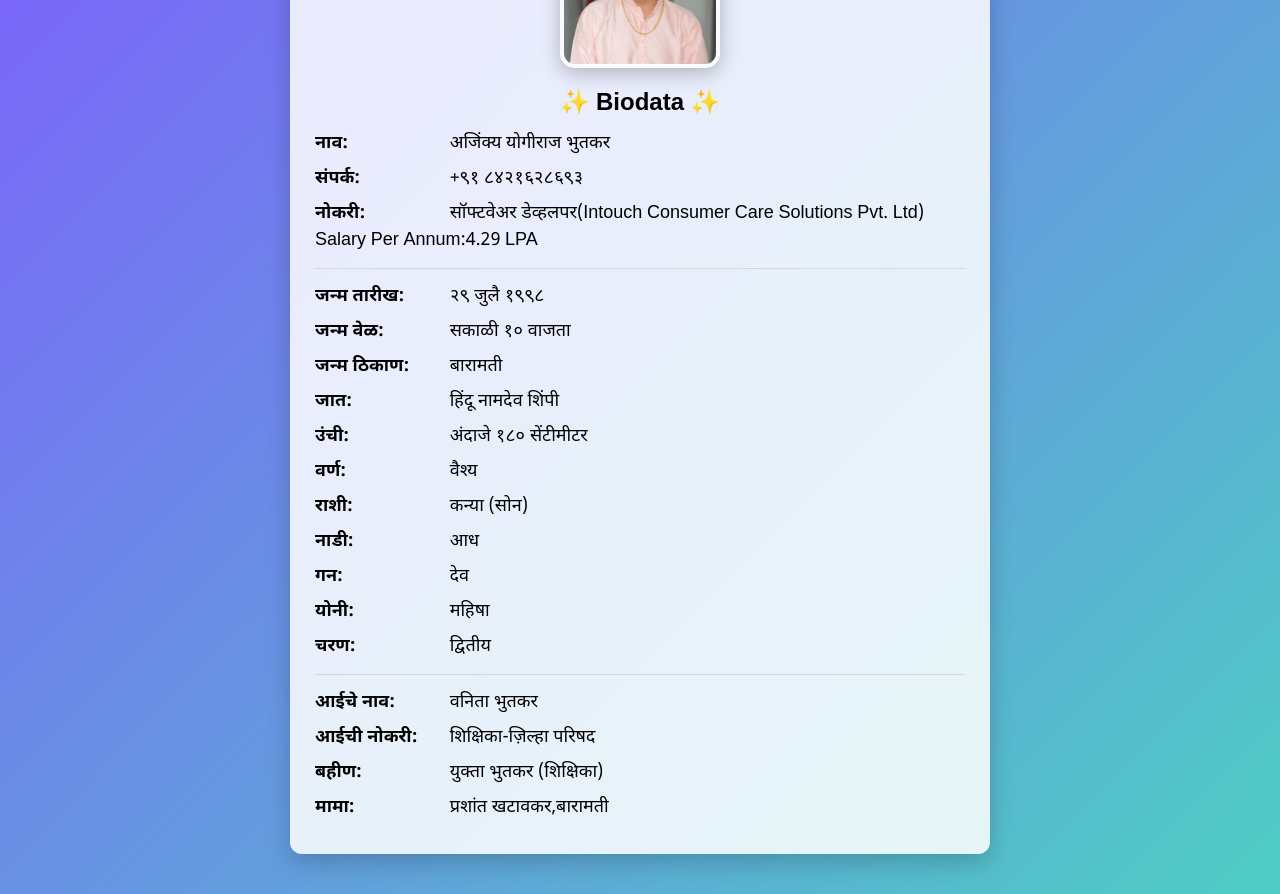
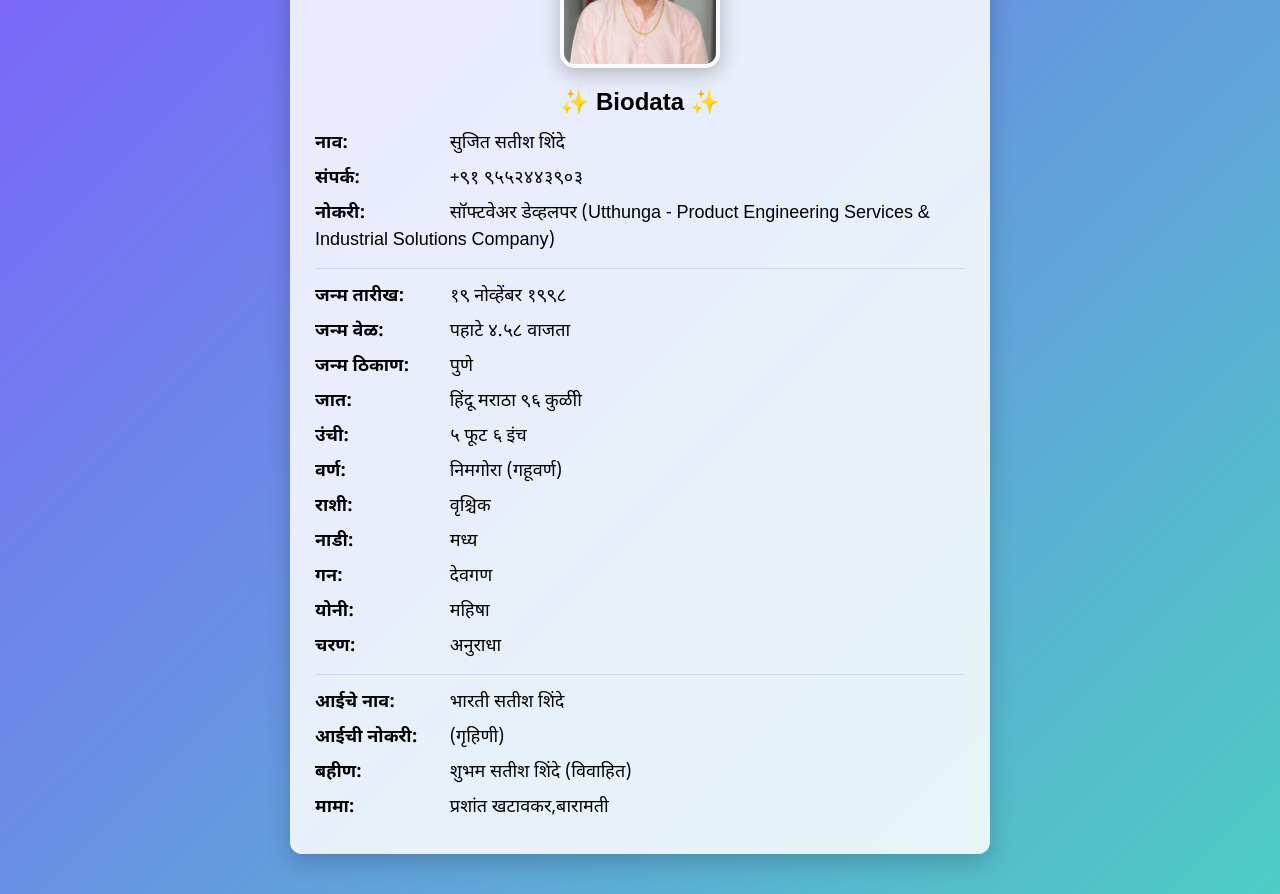
Before and after one commit to AjinkyaBhutkar98/Ajinkya-s-portfolio, a React (Create React App) app: page / in a window 1280 px wide. Shown: the part 240-1134 px from the top of the page. Built offline with nearby package versions, Linux system fonts and the light colour scheme.

Commit message:
Update MyBiodata.js
sujeet

```diff
--- a/src/MyBiodata.js
+++ b/src/MyBiodata.js
@@ -2,31 +2,33 @@ const myData = {
   photo: "/myphoto.png",
 
   // Basic
-  name: "अजिंक्य योगीराज भुतकर",
-  contact: "+९१ ८४२१६२८६९३",
+  name: "सुजित सतीश शिंदे",
+  contact: "+९१ ९५५२४४३९०३ ",
 
   // Horoscope & Personal Details
-  birthdate: "२९ जुलै १९९८",
-  birthtime: "सकाळी १० वाजता",
-  birthplace: "बारामती",
-  job:"सॉफ्टवेअर डेव्हलपर(Intouch Consumer Care Solutions Pvt. Ltd) Salary Per Annum:4.29 LPA",
-  caste: "हिंदू नामदेव शिंपी",
-  height: "अंदाजे १८० सेंटीमीटर",
-  varna: "वैश्य",
-  rashi: "कन्या (सोन)",
-  naadi: "आध",
-  gan: "देव",
+  birthdate: "१९ नोव्हेंबर १९९८",
+  birthtime: "पहाटे ४.५८ वाजता",
+  birthplace: "पुणे",
+  job:"सॉफ्टवेअर डेव्हलपर (Utthunga - Product Engineering Services & Industrial Solutions Company)",
+  caste: "हिंदू मराठा ९६ कुळीी",
+  height: "५ फूट ६ इंच",
+  varna: "निमगोरा (गहूवर्ण)",
+  rashi: "वृश्चिक",
+  naadi: "मध्य",
+  gan: "देवगण",
   yoni: "महिषा",
-  charan: "द्वितीय",
+  charan: "अनुराधा",
 
   // Family
-  motherName: "वनिता भुतकर",
-  motherJob: "शिक्षिका-ज़िल्हा परिषद",
-  sister: "युक्ता भुतकर (शिक्षिका)",
+  motherName: "भारती सतीश शिंदे",
+  motherJob: "(गृहिणी)",
+  sister: "शुभम सतीश शिंदे (विवाहित)",
   mama: "प्रशांत खटावकर,बारामती",
+  father: "सतीश लक्ष्मण शिंदे (विवाहित)",
+  fatherJob: "Ex-Army सध्या Central Railway",
 
   // Optional / extras
-  relatives: "भुतकर,खटावकर,सुपेकर,चांडोले",
+  relatives: "भोसले,कदम,सस्ते,पवार,तावरे,जाधव",
   diet: "शाकाहारी",
   expectations: "सुशिक्षित"
 };
```
